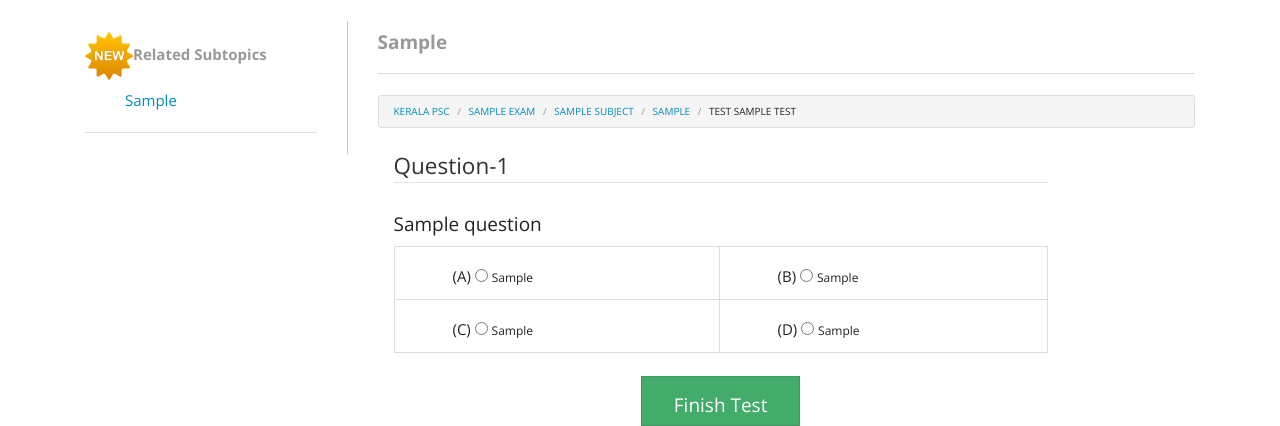
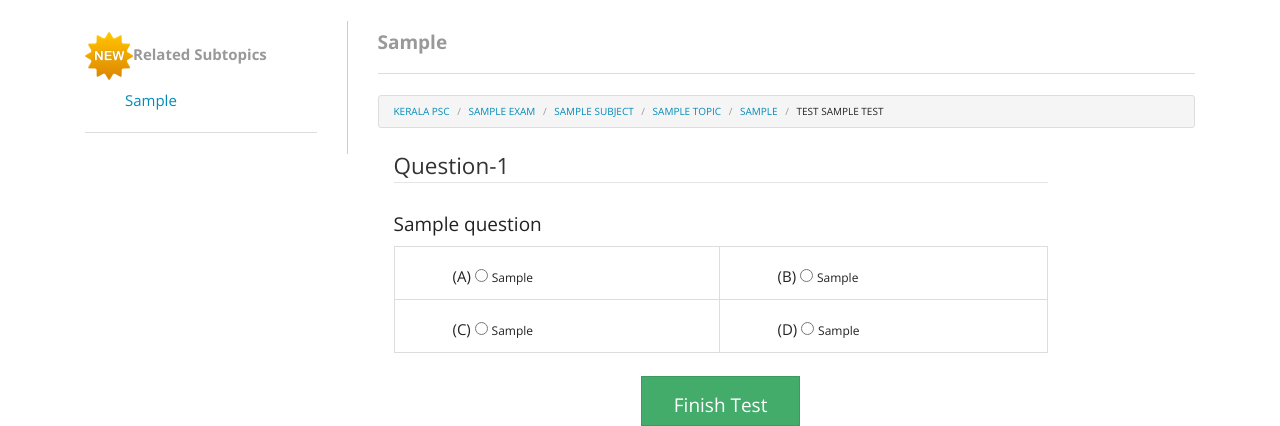
Before and after one commit to gopikamohanv/pscexams, a Django app: template pscexams/student/templates/student_exam.html in a window 1280 px wide. Shown: the part 45-471 px from the top of the page. Run offline with Django 3.2, Linux system fonts and the light colour scheme; the template is opened without the code that fills it: most values are stand-ins (such as "Sample title", 1, 10 or a date in 2020); some libraries are stand-ins or nearby versions.

Commit message:
Added topic heading in exam html

```diff
--- a/pscexams/student/templates/student_exam.html
+++ b/pscexams/student/templates/student_exam.html
@@ -20,6 +20,7 @@
       <li><a href="/home/">Kerala PSC</a></li>
       <li><a href="/student/exam/{{sub_topic.exam.pk}}/">{{sub_topic.exam.exam}}</a></li>
       <li><a href="/student/exam/subject/{{sub_topic.subject.pk}}/">{{sub_topic.subject.subject}}</a></li>
+      <li><a href="/student/exam/subject/{{sub_topic.subject.pk}}/?topic={{sub_topic.topic.pk}}">{{sub_topic.topic.topic}}</a></li>
       <li><a href="/student/exam/topic/tests/{{sub_topic.pk}}/">{{sub_topic.sub_topic}}</a></li>
       <li>Test {{test}}</li>
     </ol>
```
